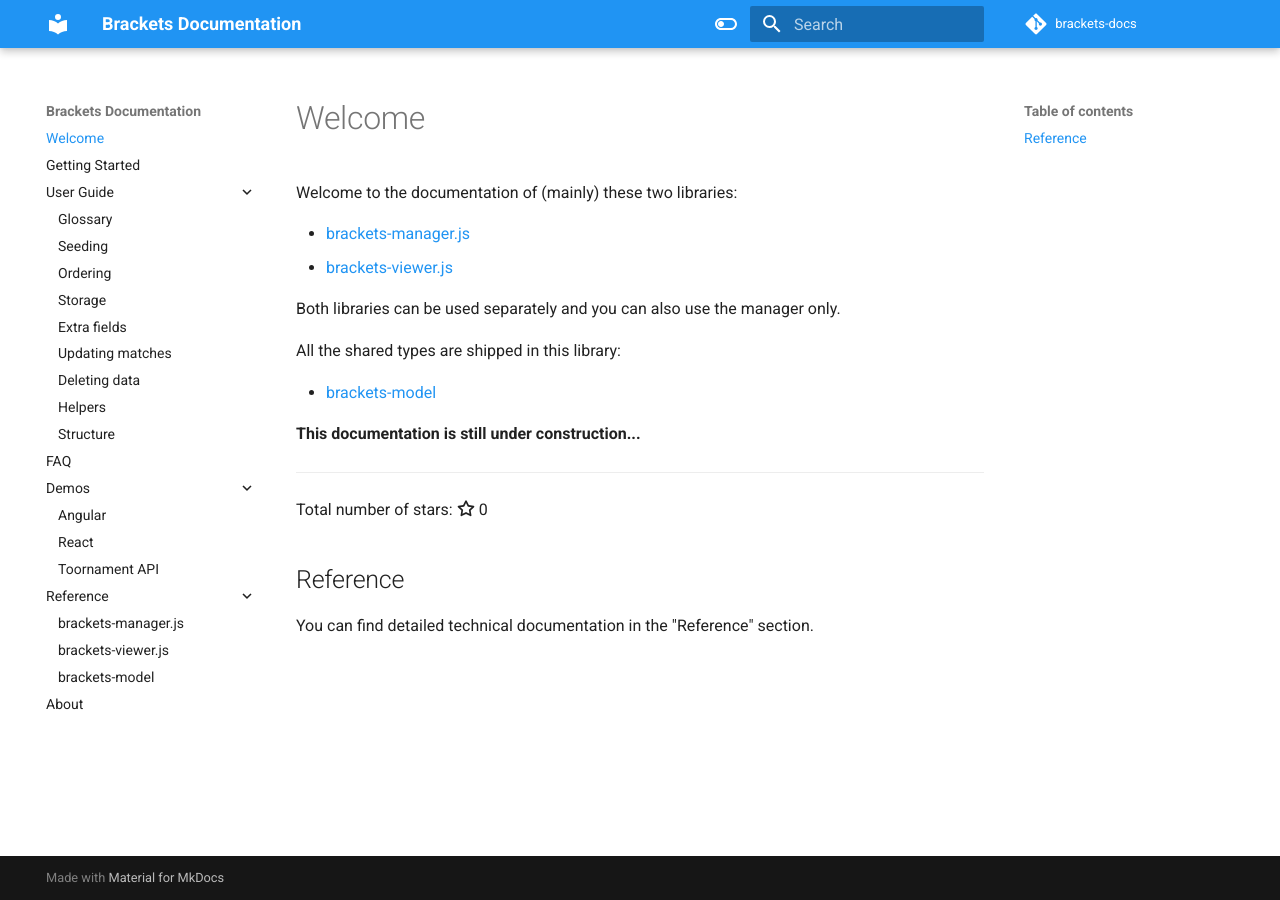
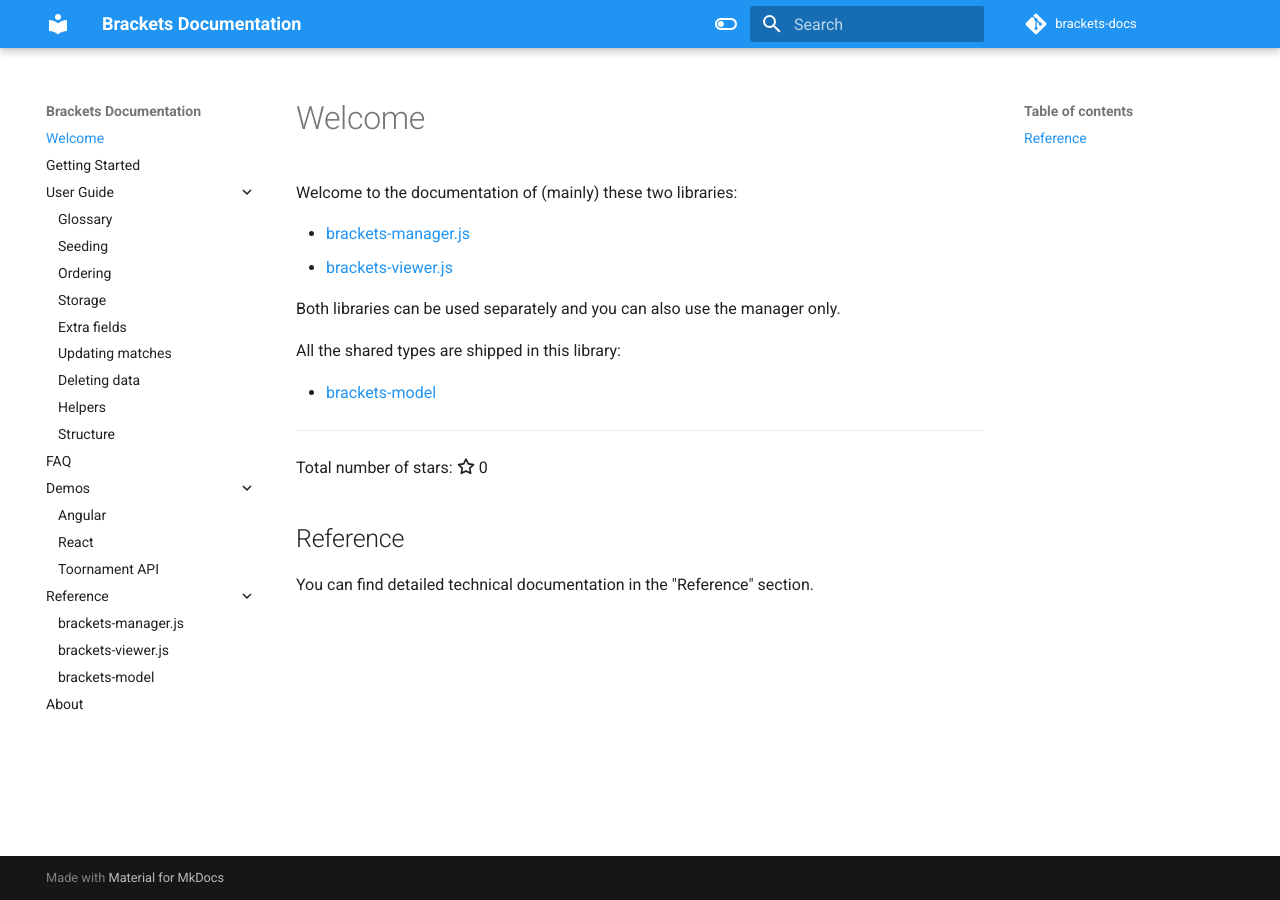
Before and after one commit to Drarig29/brackets-docs, an MkDocs documentation site: the page built from docs/index.md, in a window 1280 px wide. Built offline with MkDocs 1.6.1 and Material for MkDocs 9.7.7, drawn with Linux system fonts in a browser that asks for light colours; comment, search, counter and statistics services are not loaded.

Commit message:
Remove "Still under construction" note

```diff
--- a/docs/index.md
+++ b/docs/index.md
@@ -9,8 +9,6 @@
 
 - [brackets-model](https://github.com/Drarig29/brackets-model)
 
-**This documentation is still under construction...**
-
 ---
 
 --8<-- "statistics.md"
```
